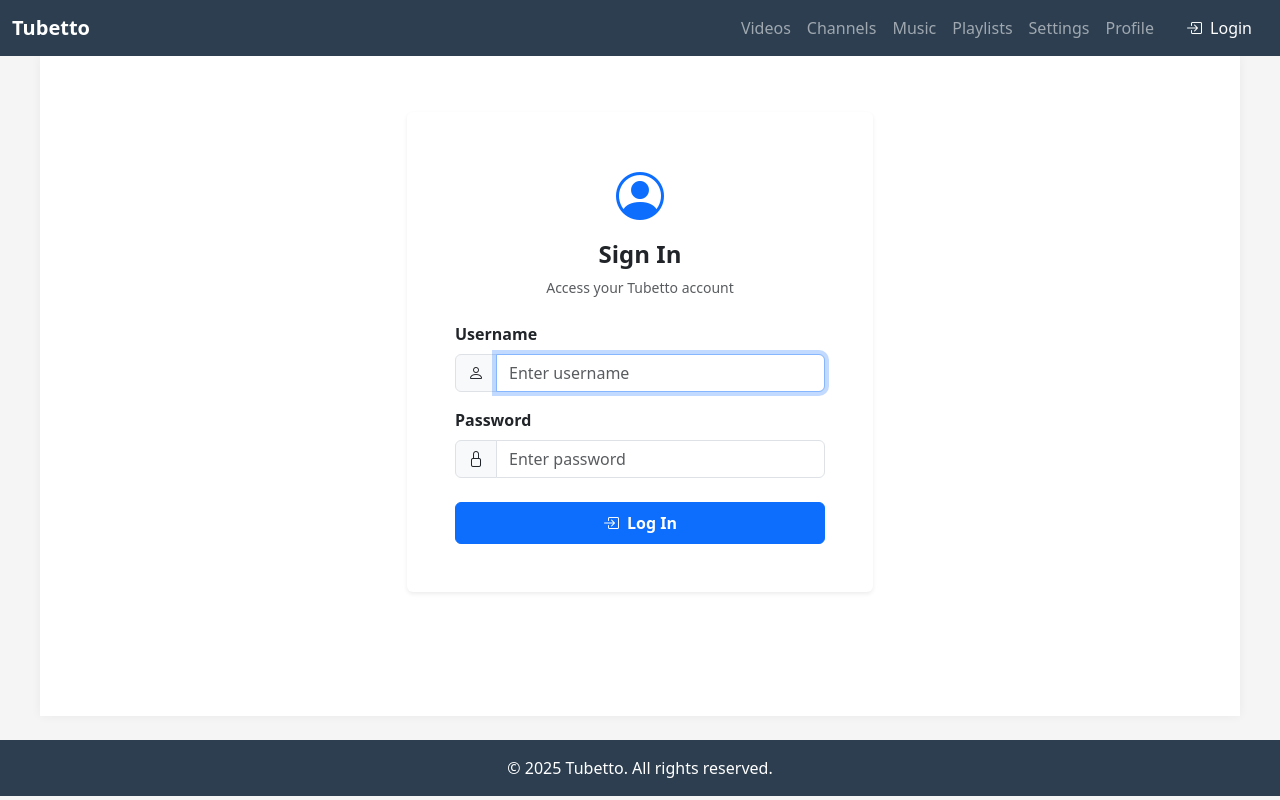
After one commit to langworr/tubetto, a Django app: page /login/ in a window 1280 px wide. The commit adds this page. Run offline with Django 5.2, Linux system fonts and the light colour scheme.

Commit message:
oidc fallback

```diff
--- a/tubetto/tubetto/templates/base.html
+++ b/tubetto/tubetto/templates/base.html
@@ -64,6 +64,32 @@
             <li class="nav-item"><a class="nav-link" href="#">Settings</a></li>
             <li class="nav-item"><a class="nav-link" href="#">Profile</a></li>
 
+            {% if user.is_authenticated %}
+              <li class="nav-item dropdown">
+                <a class="nav-link dropdown-toggle d-flex align-items-center" href="#" id="userDropdown" role="button" data-bs-toggle="dropdown" aria-expanded="false">
+                  <i class="bi bi-person-circle me-1"></i> {{ user.username }}
+                </a>
+                <ul class="dropdown-menu dropdown-menu-end" aria-labelledby="userDropdown">
+                  <li><h6 class="dropdown-header">Signed in as <strong>{{ user.username }}</strong></h6></li>
+                  <li><hr class="dropdown-divider"></li>
+                  <li>
+                    <form method="post" action="{% url 'logout' %}" class="d-inline">
+                      {% csrf_token %}
+                      <button type="submit" class="dropdown-item text-danger">
+                        <i class="bi bi-box-arrow-right me-1"></i> Logout
+                      </button>
+                    </form>
+                  </li>
+                </ul>
+              </li>
+            {% else %}
+              <li class="nav-item">
+                <a class="nav-link btn btn-outline-light btn-sm px-3 ms-lg-2 text-white" href="{% url 'login' %}">
+                  <i class="bi bi-box-arrow-in-right me-1"></i> Login
+                </a>
+              </li>
+            {% endif %}
+
           </ul>
         </div>
       </div>
--- /dev/null
+++ b/tubetto/tubetto/templates/login.html
@@ -0,0 +1,79 @@
+{% extends "base.html" %}
+
+{% block title %}Login - Tubetto{% endblock %}
+
+{% block content %}
+<div class="row justify-content-center mt-4 mb-4">
+  <div class="col-12 col-md-8 col-lg-5">
+    <div class="card shadow-sm border-0">
+      <div class="card-body p-4 p-md-5">
+        <div class="text-center mb-4">
+          <i class="bi bi-person-circle text-primary" style="font-size: 3rem;"></i>
+          <h2 class="h4 mt-2 fw-bold">Sign In</h2>
+          <p class="text-muted small">Access your Tubetto account</p>
+        </div>
+
+        {% if oidc_error %}
+          <div class="alert alert-warning alert-dismissible fade show d-flex align-items-center" role="alert">
+            <i class="bi bi-exclamation-triangle-fill flex-shrink-0 me-2"></i>
+            <div>
+              <strong>SSO Unavailable:</strong> The OIDC / Keycloak authentication service is unreachable or failed. You can sign in using your internal Django credentials below.
+            </div>
+            <button type="button" class="btn-close" data-bs-dismiss="alert" aria-label="Close"></button>
+          </div>
+        {% endif %}
+
+        {% if form.errors %}
+          <div class="alert alert-danger alert-dismissible fade show" role="alert">
+            <i class="bi bi-x-circle-fill me-1"></i>
+            <strong>Login Failed:</strong> Please enter a correct username and password. Note that both fields may be case-sensitive.
+            <button type="button" class="btn-close" data-bs-dismiss="alert" aria-label="Close"></button>
+          </div>
+        {% endif %}
+
+        <!-- Internal Django User Form -->
+        <form method="post" action="{% url 'login' %}">
+          {% csrf_token %}
+          {% if next %}
+            <input type="hidden" name="next" value="{{ next }}" />
+          {% endif %}
+
+          <div class="mb-3">
+            <label for="id_username" class="form-label fw-semibold">Username</label>
+            <div class="input-group">
+              <span class="input-group-text"><i class="bi bi-person"></i></span>
+              <input type="text" name="username" autofocus autocapitalize="none" autocomplete="username" maxlength="150" required id="id_username" class="form-control" placeholder="Enter username">
+            </div>
+          </div>
+
+          <div class="mb-3">
+            <label for="id_password" class="form-label fw-semibold">Password</label>
+            <div class="input-group">
+              <span class="input-group-text"><i class="bi bi-lock"></i></span>
+              <input type="password" name="password" autocomplete="current-password" required id="id_password" class="form-control" placeholder="Enter password">
+            </div>
+          </div>
+
+          <button type="submit" class="btn btn-primary w-100 py-2 fw-semibold mt-2">
+            <i class="bi bi-box-arrow-in-right me-1"></i> Log In
+          </button>
+        </form>
+
+        {% if oidc_enabled %}
+          <div class="position-relative my-4">
+            <hr>
+            <span class="position-absolute top-50 start-50 translate-middle bg-white px-3 text-muted small">OR</span>
+          </div>
+
+          <div class="d-grid">
+            <a href="{% url 'oidc_authentication_init' %}{% if next %}?next={{ next|urlencode }}{% endif %}" class="btn btn-outline-dark py-2">
+              <i class="bi bi-shield-lock me-1"></i> Sign in with SSO (Keycloak)
+            </a>
+          </div>
+        {% endif %}
+
+      </div>
+    </div>
+  </div>
+</div>
+{% endblock %}
--- a/tubetto/tubetto/urls.py
+++ b/tubetto/tubetto/urls.py
@@ -24,6 +24,8 @@ from . import views
 
 urlpatterns = [
     path('admin/', admin.site.urls),
+    path('login/', views.CustomLoginView.as_view(), name='login'),
+    path('logout/', views.logout_view, name='logout'),
     path('', TemplateView.as_view(template_name='home.html'), name='home'),
     path('video/', include('videos.urls')),
     path('music/', include('music.urls')),
--- a/tubetto/tubetto/views.py
+++ b/tubetto/tubetto/views.py
@@ -1,8 +1,11 @@
 import json
 
+from django.conf import settings
+from django.contrib.auth import logout as auth_logout
+from django.contrib.auth.decorators import login_required
+from django.contrib.auth.views import LoginView
 from django.core.exceptions import PermissionDenied
-from django.shortcuts import render
-from django.contrib.auth.decorators import login_required
+from django.shortcuts import redirect, render
 from django.utils import timezone
 
 from tubetto.services import (
@@ -160,3 +163,25 @@ def scheduled_task(request):
         "history_entries": history_entries,
         "running_tasks": running_tasks,
     })
+
+
+class CustomLoginView(LoginView):
+    """
+    Login view supporting both internal Django authentication and OIDC/Keycloak SSO fallback.
+    """
+    template_name = "login.html"
+    redirect_authenticated_user = True
+
+    def get_context_data(self, **kwargs):
+        context = super().get_context_data(**kwargs)
+        context["oidc_error"] = bool(self.request.GET.get("oidc_error"))
+        context["oidc_enabled"] = bool(getattr(settings, "OIDC_OP_AUTHORIZATION_ENDPOINT", None))
+        return context
+
+
+def logout_view(request):
+    """
+    Log out the user from the current session and redirect to LOGOUT_REDIRECT_URL.
+    """
+    auth_logout(request)
+    return redirect(getattr(settings, "LOGOUT_REDIRECT_URL", "/"))
```
Also changed, not shown: docs/implementation_plans/2 - fallback on login.md (added, +12 -0 lines), docs/walkthroughs/2 - fallback on login.md (added, +28 -0 lines), tubetto/tubetto/settings.py (+11 -11 lines), tubetto/tubetto/tests.py (added, +79 -0 lines).
